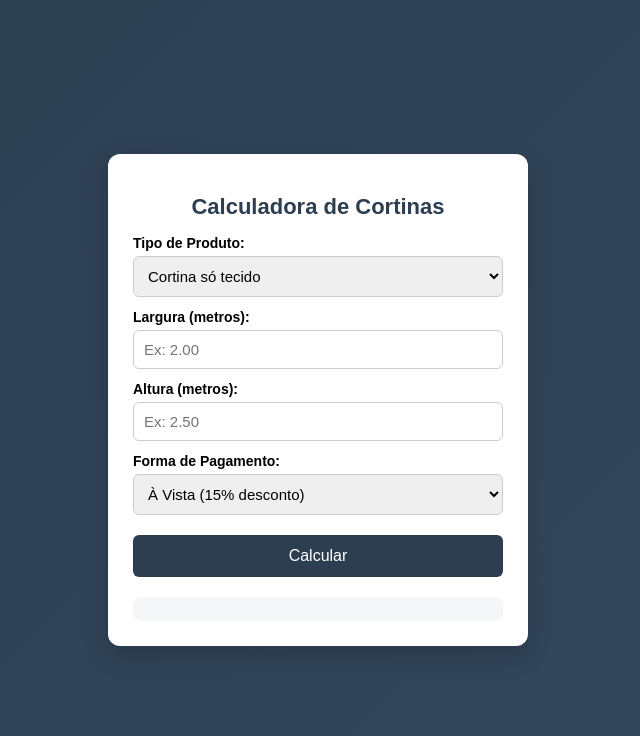
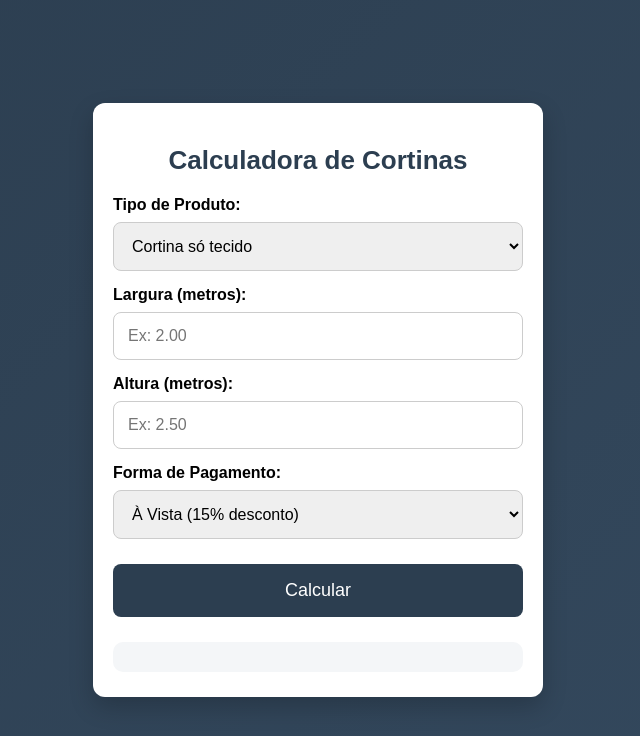
Before and after one commit to CristoferDuarte/teste-calculadora, a plain HTML site: page index.html in a window 1280 px wide. Shown: the whole page, without its empty margins (322-962 px from the left). Drawn offline with Linux system fonts and the light colour scheme.

Commit message:
Update style.css

```diff
--- a/style.css
+++ b/style.css
@@ -5,55 +5,51 @@
 body {
     font-family: Arial, sans-serif;
     background: linear-gradient(135deg, #2c3e50, #34495e);
-    display: flex;
-    justify-content: center;
-    align-items: center;
-    min-height: 100vh;
     margin: 0;
-    padding: 15px;
+    padding: 0;
 }
 
+/* 📱 Layout Mobile Primeiro */
 .container {
     background: white;
-    padding: 25px;
-    border-radius: 12px;
     width: 100%;
-    max-width: 420px;
-    box-shadow: 0 10px 25px rgba(0,0,0,0.2);
+    min-height: 100vh;
+    padding: 25px 20px;
 }
 
+/* Título maior no celular */
 h1 {
     text-align: center;
     color: #2c3e50;
-    font-size: 22px;
-    margin-bottom: 15px;
+    font-size: 26px;
+    margin-bottom: 20px;
 }
 
 label {
     display: block;
-    margin-top: 12px;
+    margin-top: 15px;
     font-weight: bold;
-    font-size: 14px;
+    font-size: 16px;
 }
 
 select, input {
     width: 100%;
-    padding: 10px;
-    margin-top: 5px;
-    border-radius: 6px;
+    padding: 14px;
+    margin-top: 8px;
+    border-radius: 8px;
     border: 1px solid #ccc;
-    font-size: 15px;
+    font-size: 16px;
 }
 
 button {
-    margin-top: 20px;
+    margin-top: 25px;
     width: 100%;
-    padding: 12px;
+    padding: 16px;
     background-color: #2c3e50;
     color: white;
     border: none;
-    border-radius: 6px;
-    font-size: 16px;
+    border-radius: 8px;
+    font-size: 18px;
     cursor: pointer;
     transition: 0.3s;
 }
@@ -63,21 +59,30 @@ button:hover {
 }
 
 #resultado {
-    margin-top: 20px;
-    font-size: 14px;
-    line-height: 1.6;
+    margin-top: 25px;
+    font-size: 16px;
+    line-height: 1.7;
     background: #f4f6f8;
-    padding: 12px;
-    border-radius: 8px;
+    padding: 15px;
+    border-radius: 10px;
 }
 
-/* Ajustes para telas pequenas */
-@media (max-width: 400px) {
-    .container {
-        padding: 18px;
+/* 💻 Ajuste apenas para desktop */
+@media (min-width: 768px) {
+
+    body {
+        display: flex;
+        justify-content: center;
+        align-items: center;
+        min-height: 100vh;
+        padding: 20px;
     }
 
-    h1 {
-        font-size: 18px;
+    .container {
+        max-width: 450px;
+        min-height: auto;
+        border-radius: 12px;
+        box-shadow: 0 10px 25px rgba(0,0,0,0.2);
     }
+
 }
```
